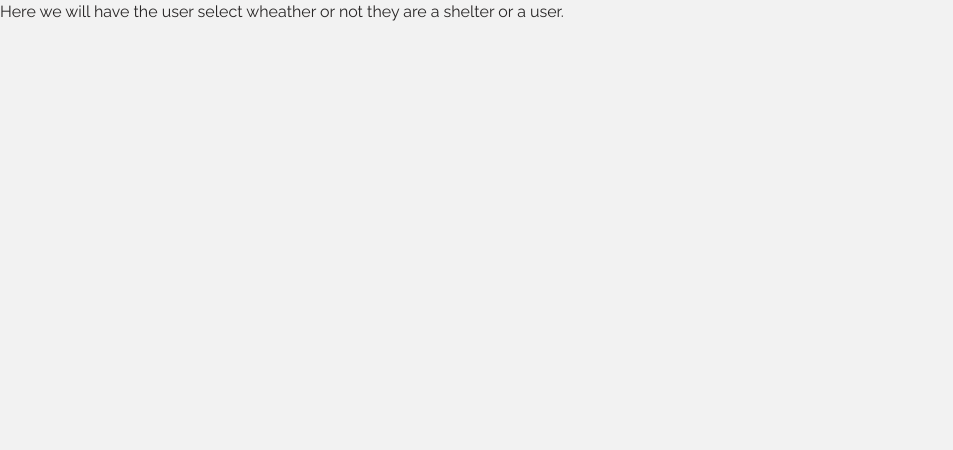
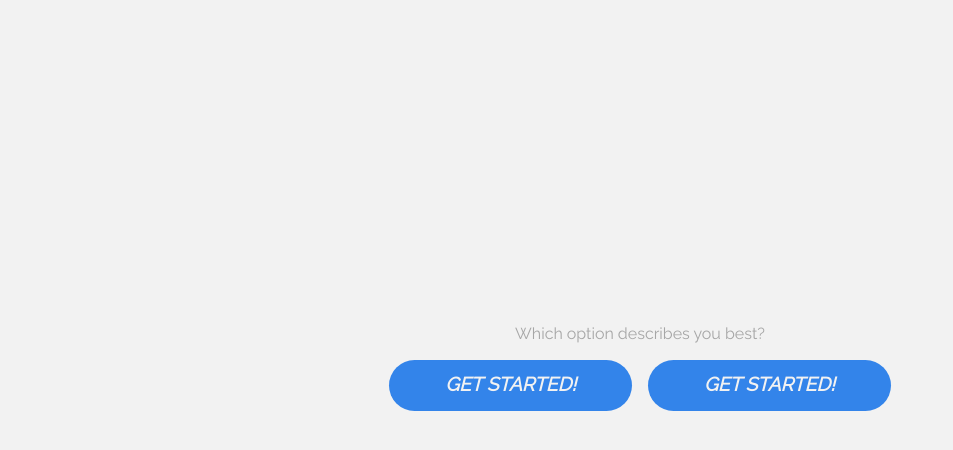
Before and after one commit to palepinkdot/senior-design, a Next.js app in the folder web/: page /app/get-started in a window 1280 px wide. Shown: the top 450 px of the page, without its empty margins (0-953 px from the left). Built offline with nearby package versions, Linux system fonts and the light colour scheme; no server answers.

Commit message:
New choosing option

```diff
--- a/web/src/pages/app/get-started.tsx
+++ b/web/src/pages/app/get-started.tsx
@@ -1,17 +1,94 @@
 import React from "react";
 import { AppLayout } from "../../components/app/AppLayout";
+import { AppWrapper } from "../../components/app/AppWrapper";
 import { Layout } from "../../components/Layout";
 import { useIsAuth } from "../../utils/useIsAuth";
 import { withApollo } from "../../utils/withApollo";
+import {
+  Text,
+  Box,
+  Heading,
+  Flex,
+  Grid,
+  VStack,
+  Spacer,
+  StackItem,
+  StackDivider,
+  HStack,
+} from "@chakra-ui/react";
 
 const AppGetStarted: React.FC<{}> = ({}) => {
   //   useIsAuth();
   return (
     <AppLayout>
-      <h1>
-        Here we will have the user select wheather or not they are a shelter or
-        a user.
-      </h1>
+      <AppWrapper>
+        <VStack>
+          <Text pb="16px" color="gray.300">
+            Which option describes you best?
+          </Text>
+          <StackItem>
+            <HStack>
+              <StackItem>
+                <Box
+                  as="a"
+                  href="/app/get-started"
+                  p={4}
+                  borderRadius="full"
+                  transition="all 0.2s cubic-bezier(.08,.52,.52,1)"
+                  bgColor="blue.400"
+                  _hover={{
+                    bgColor: "red.300",
+                    transform: "scale(1.05)",
+                  }}
+                  _active={{
+                    transform: "scale(0.95)",
+                  }}
+                >
+                  <Text
+                    as="i"
+                    px="10"
+                    color="white"
+                    fontSize="1.2rem"
+                    fontWeight="bold"
+                    textTransform="uppercase"
+                  >
+                    Get Started!
+                  </Text>
+                </Box>
+              </StackItem>
+              <StackDivider />
+              <StackItem>
+                <Box
+                  as="a"
+                  href="/app/get-started"
+                  p={4}
+                  borderRadius="full"
+                  transition="all 0.2s cubic-bezier(.08,.52,.52,1)"
+                  bgColor="blue.400"
+                  _hover={{
+                    bgColor: "red.300",
+                    transform: "scale(1.05)",
+                  }}
+                  _active={{
+                    transform: "scale(0.95)",
+                  }}
+                >
+                  <Text
+                    as="i"
+                    px="10"
+                    color="white"
+                    fontSize="1.2rem"
+                    fontWeight="bold"
+                    textTransform="uppercase"
+                  >
+                    Get Started!
+                  </Text>
+                </Box>
+              </StackItem>
+            </HStack>
+          </StackItem>
+        </VStack>
+      </AppWrapper>
     </AppLayout>
   );
 
```
